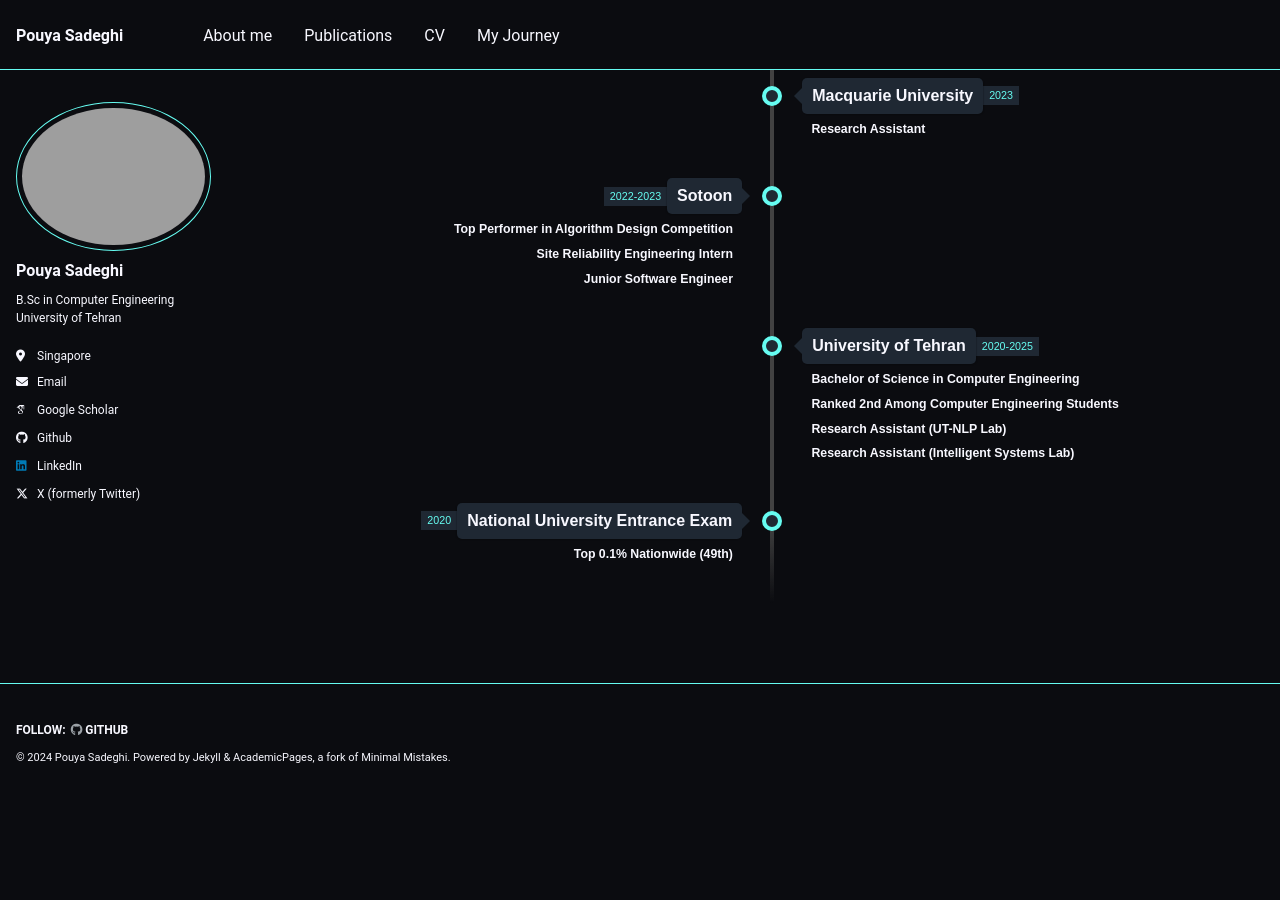
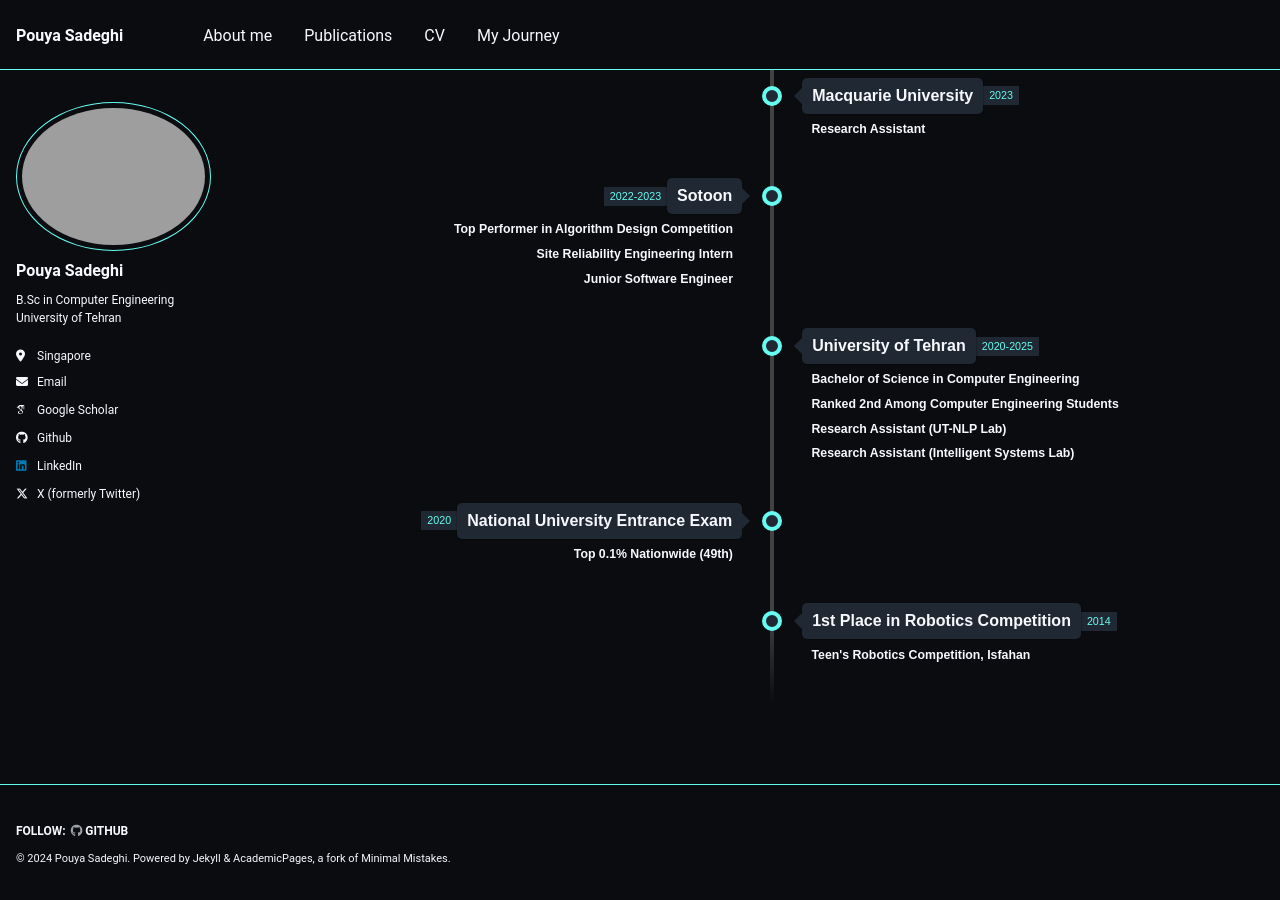
Before and after one commit to Ipouyall/Ipouyall.github.io, a Jekyll site: the page built from _pages/timeline.html, in a window 1280 px wide and 900 px high, scrolled down 552 px. Built offline with Jekyll 4.4.1, drawn with Linux system fonts in a browser that asks for light colours; some web fonts are replaced; before the commit the page ends 1351 px from its top, so only the background shows below that.

Commit message:
Finalize the timeline

```diff
--- a/_pages/timeline.html
+++ b/_pages/timeline.html
@@ -483,6 +483,22 @@ author_profile: true
         </div>
       </li>
 
+      <li>
+        <div class="direction-r">
+          <div class="flag-wrapper">
+            <span class="flag">1st Place in Robotics Competition</span>
+            <span class="hover-text">Click for more</span>
+            <span class="time-wrapper"><span class="time">2014</span></span>
+          </div>
+          <div class="desc">Teen's Robotics Competition, Isfahan</div>
+          <div class="detail">
+            [2014] Achieved 1st place in a robotics competition for teens held in Isfahan.
+            This competition focused on simple and creative robot design,
+            and challenged participants to build robots that would fight against one another and knock them out.
+          </div>
+        </div>
+      </li>
+
     </ul>
   </div>
 
```
